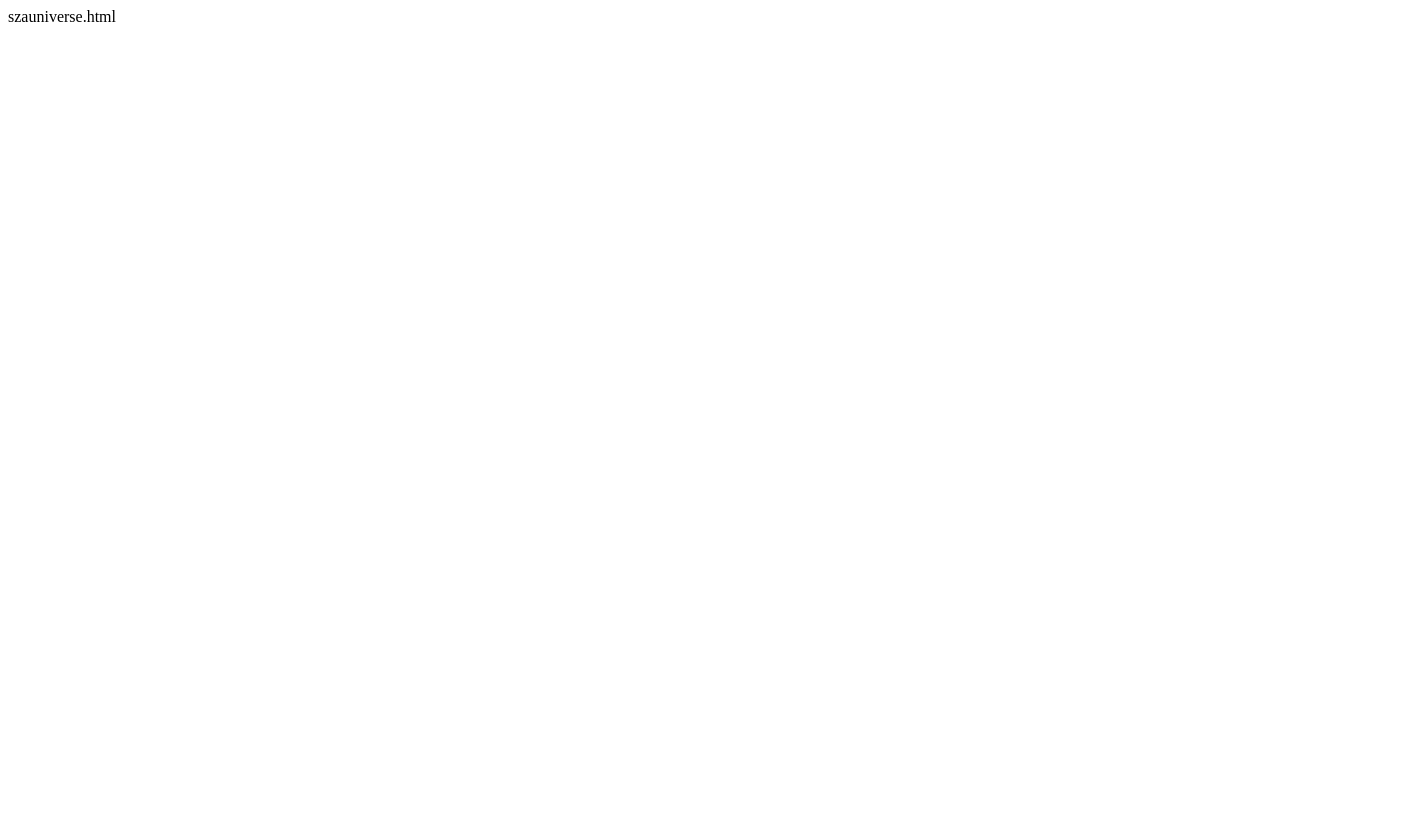
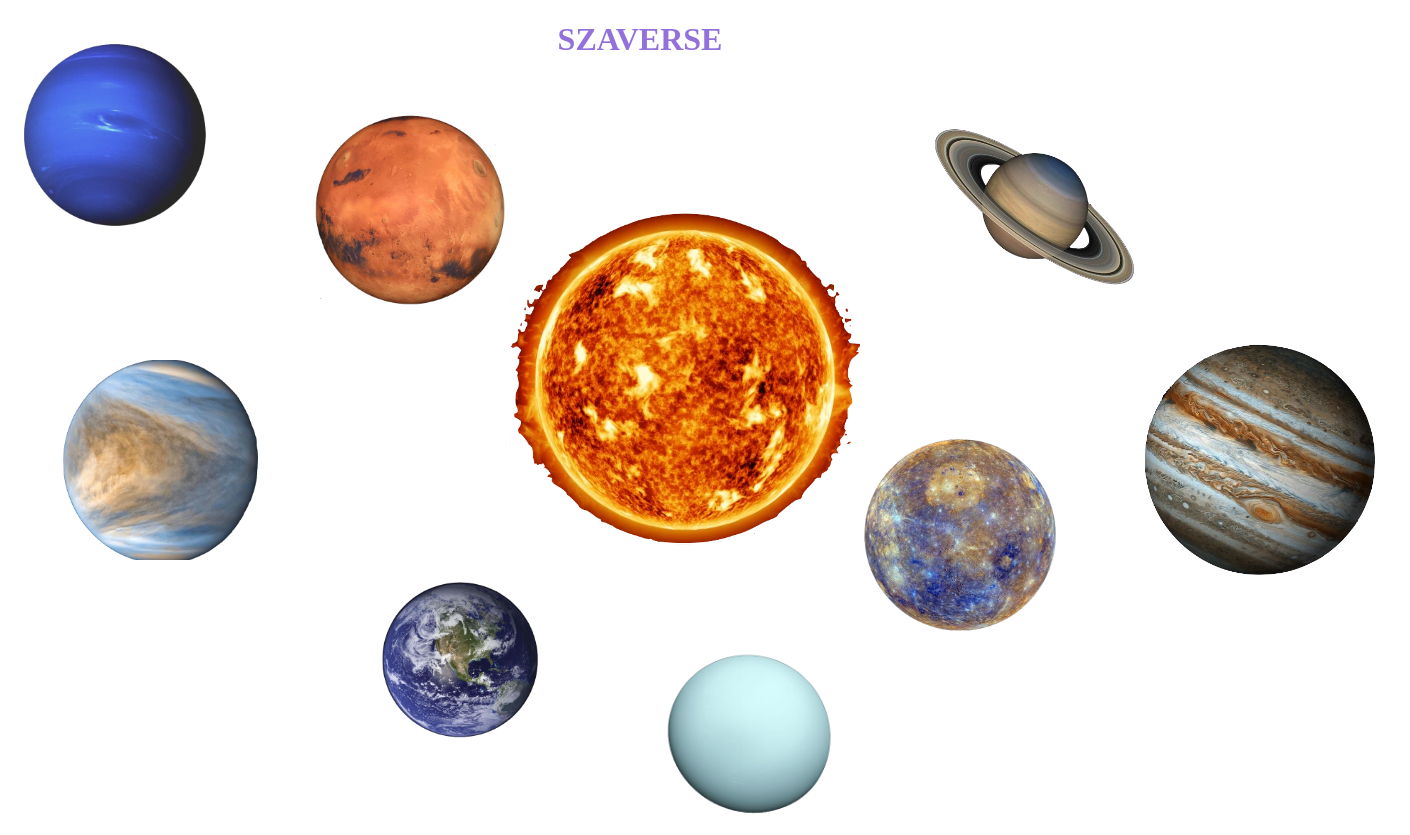
Before and after one commit to juliahale/juliahale.github.io, a plain HTML site: page szauniverse.html in a window 1280 px wide. Shown: the whole page, 1410 px wide, since content can reach past the window. Before the commit the page ends 800 px from the top, so only its background shows below. Drawn offline with Linux system fonts and the light colour scheme.

```diff
--- a/szauniverse.html
+++ b/szauniverse.html
@@ -1 +1,125 @@
-szauniverse.html
+<!DOCTYPE html>
+<html>
+<head>
+<title>SZA Universe</title>
+
+<style type="text/css">
+	body{
+	background-image:
+	url(galaxy.jpg);
+	background-size: cover;
+	}
+.planet{
+height:200px;
+width:200px;
+/*background-image: url(saturn.png);*/
+display: inline-block;
+background-position: center;
+background-repeat: no-repeat;
+background-size: cover;
+margin: 10px;
+position: absolute;
+
+}
+
+		#neptune{
+			background-image: url(neptune.png);
+            top: 25px;
+            left: 5px;
+        }
+
+        #mars{
+        	background-image: url(mars.png);
+            top: 100px;
+            left: 300px;
+        }
+
+        #saturn{
+        	background-image: url(saturn.png);
+            top: 50px;
+            left: 900px;
+            width:250px;
+        	height:300px;
+        }
+
+        #venus{
+        	background-image: url(venus.png);
+        	top: 350px;
+        	left:50px
+        }
+
+        #sun{
+        	background-image: url(sun.png);
+        	top:170px;
+        	left:500px;
+        	width:350px;
+        	height:400px;
+        }
+
+        #mercury{
+        	background-image: url(mercury.png);
+        	top:425px;
+        	left:850px;
+        }
+
+        #jupiter{
+        	background-image: url(jupiter.png);
+        	top:250px;
+        	left:1100px;
+        	width:300px;
+        	height:400px;
+        }
+
+        #earth{
+        	background-image: url(earth.png);
+        	top:550px;
+        	left:350px;
+        }
+
+        #uranus{
+        	background-image: url(uranus.png);
+        	top:625px;
+        	left:450;
+        }
+        .text{
+position:relative;
+top: -10%;
+color:mediumpurple;
+font-family: 'Averia Serif Libre';
+
+
+
+
+}
+
+a{
+text-decoration:none;
+}
+body {
+background: #0000;
+color: mediumpurple;
+}
+
+</style>
+</head>
+<body>
+<center>
+
+<h1> SZAVERSE </h1>
+
+<div id = "neptune" class="planet"></div>
+<div id = "mars" class="planet"></div>
+<div id = "saturn" class="planet"></div>
+<div id = "venus" class="planet"></div>
+
+<div id = "sun" class="planet"></div>
+
+<div id = "mercury" class="planet"></div>
+<div id = "jupiter" class="planet"></div>
+<div id = "earth" class="planet"></div>
+<div id = "uranus" class="planet"></div>
+
+</center>
+
+</body>
+</html>
```
Also changed, not shown: journal.html (+13 -0 lines), jumpscare.html (+1 -1 lines), projects.html (+7 -0 lines), earth.png (added), galaxy.jpg (added), jupiter.png (added), mars.png (added), mercury.png (added), neptune.png (added), saturn.png (added), sun.png (added), szastar.png (added), uranus.png (added), venus.png (added), 2 other files.
